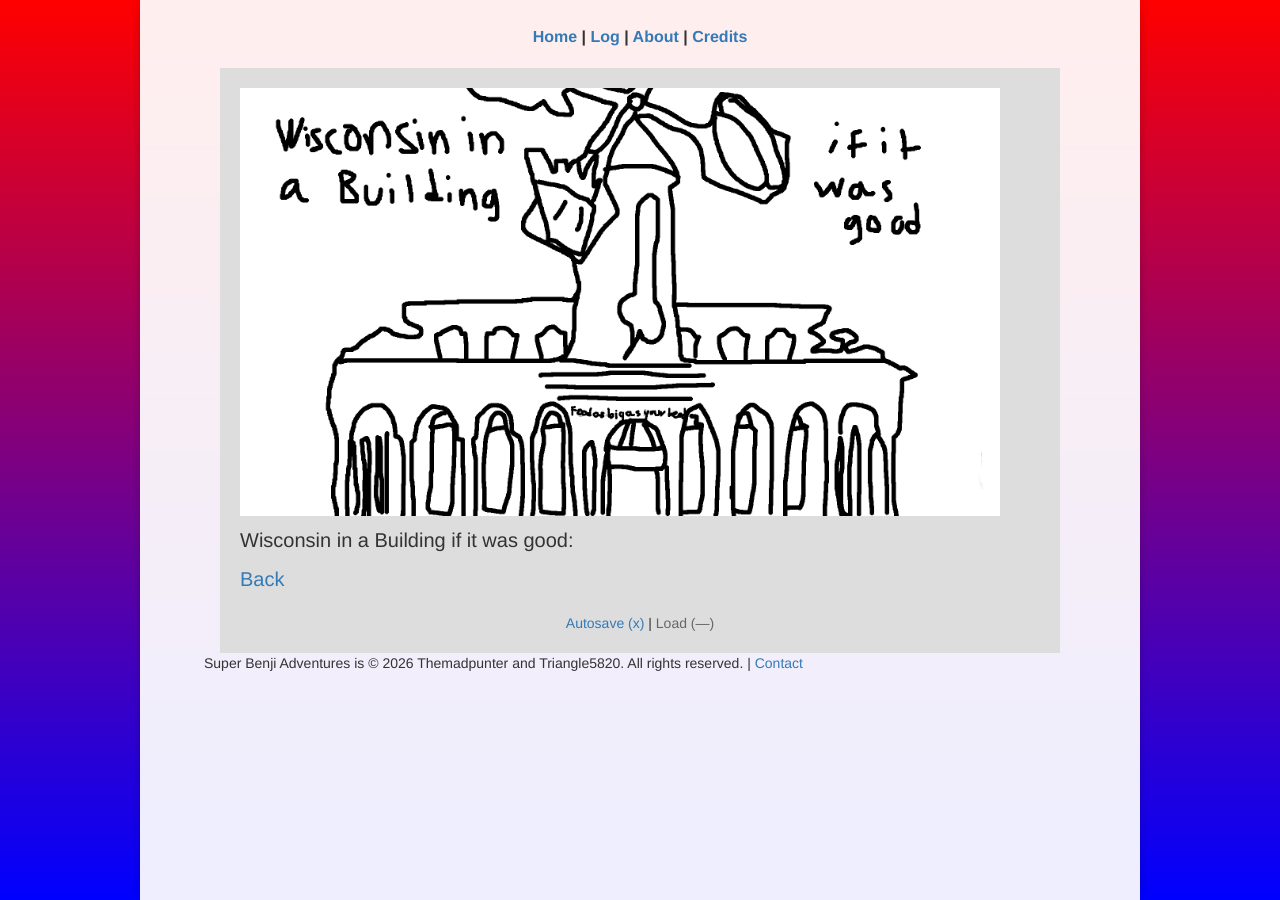
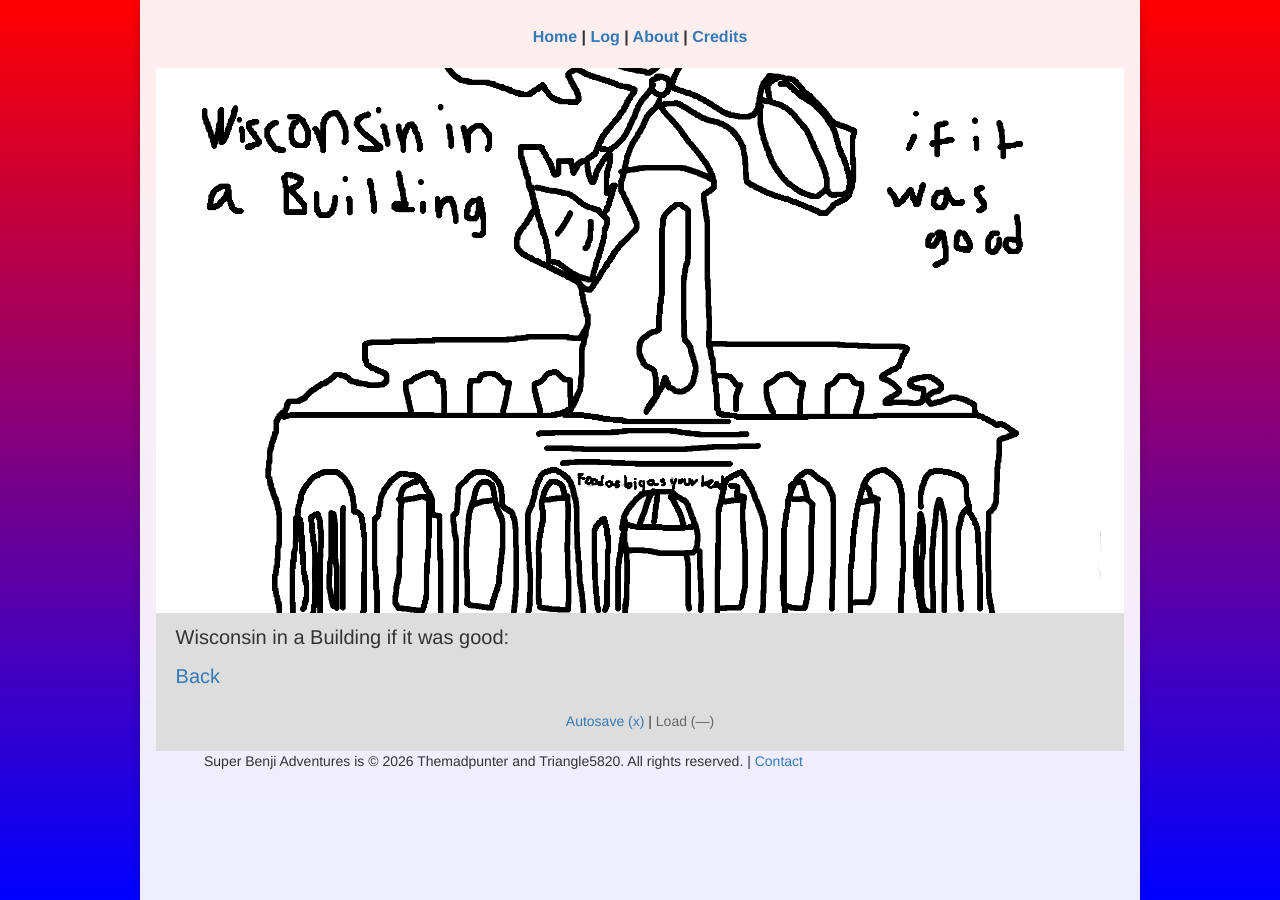
Before and after one commit to familycomicsstudios/super-benji-webcomic, a Jekyll site: the page built from secrets/wiabmenu.html, in a window 1280 px wide. Built offline with Jekyll 4.4.1, drawn with Linux system fonts in a browser that asks for light colours.

Commit message:
Updated for bigger image

```diff
--- a/_layouts/default.html
+++ b/_layouts/default.html
@@ -12,7 +12,7 @@
     <link rel="icon" href="{{ '/favicon.png' | relative_url }}" type="image/png">
   </head>
   <body>
-    <main class="main">
+    <main class="main{% if page.layout == 'comic' %} comic-page{% endif %}">
       <nav>
         <p>
         <b>
--- a/assets/css/style.css
+++ b/assets/css/style.css
@@ -29,9 +29,15 @@ img {
 .comic-main {
     background-color: #dddddd;
     padding: 20px;
+    margin-left: -5.5556%;
+    margin-right: -5.5556%;
+}
 
-    max-width: 840px;
-    margin: 0 auto;
+.comic-main > img {
+    display: block;
+    width: calc(100% + 40px);
+    max-width: none;
+    margin: -20px -20px 10px;
 }
 
 .comic-main div {
```
